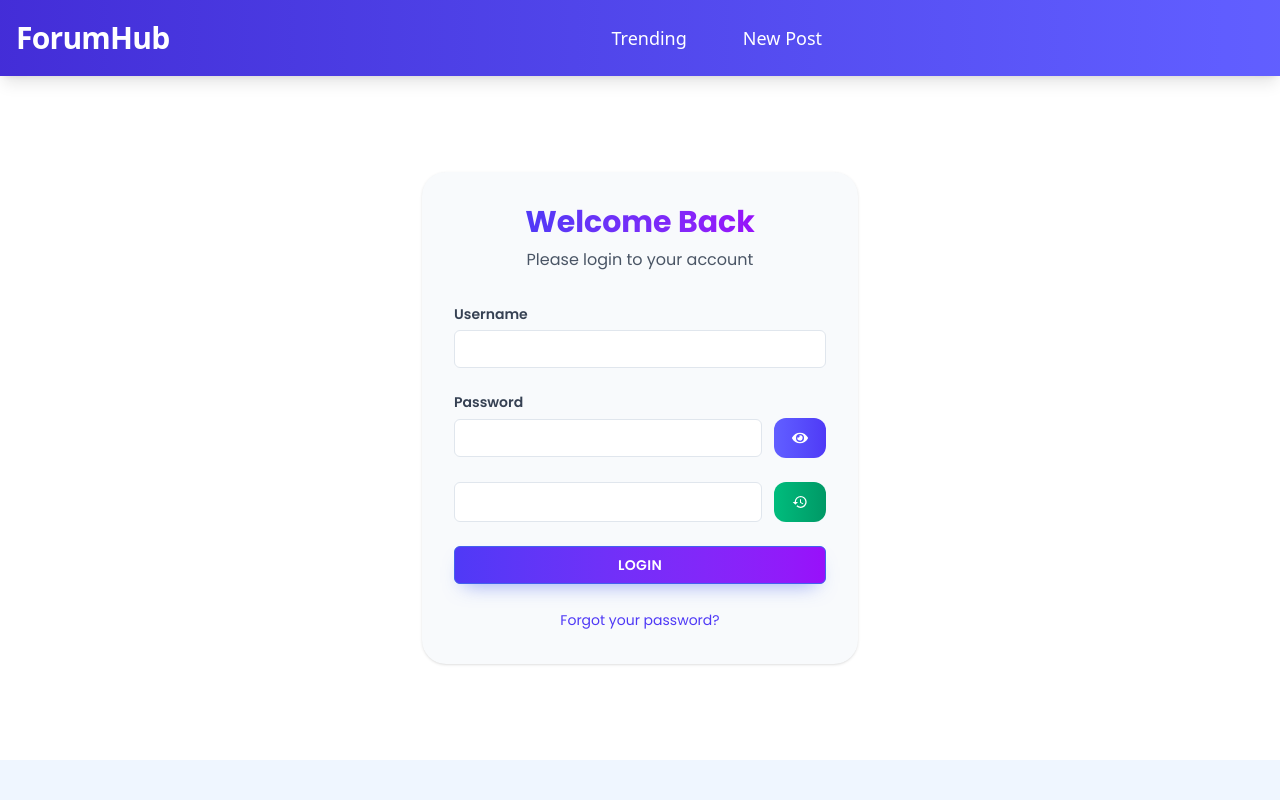
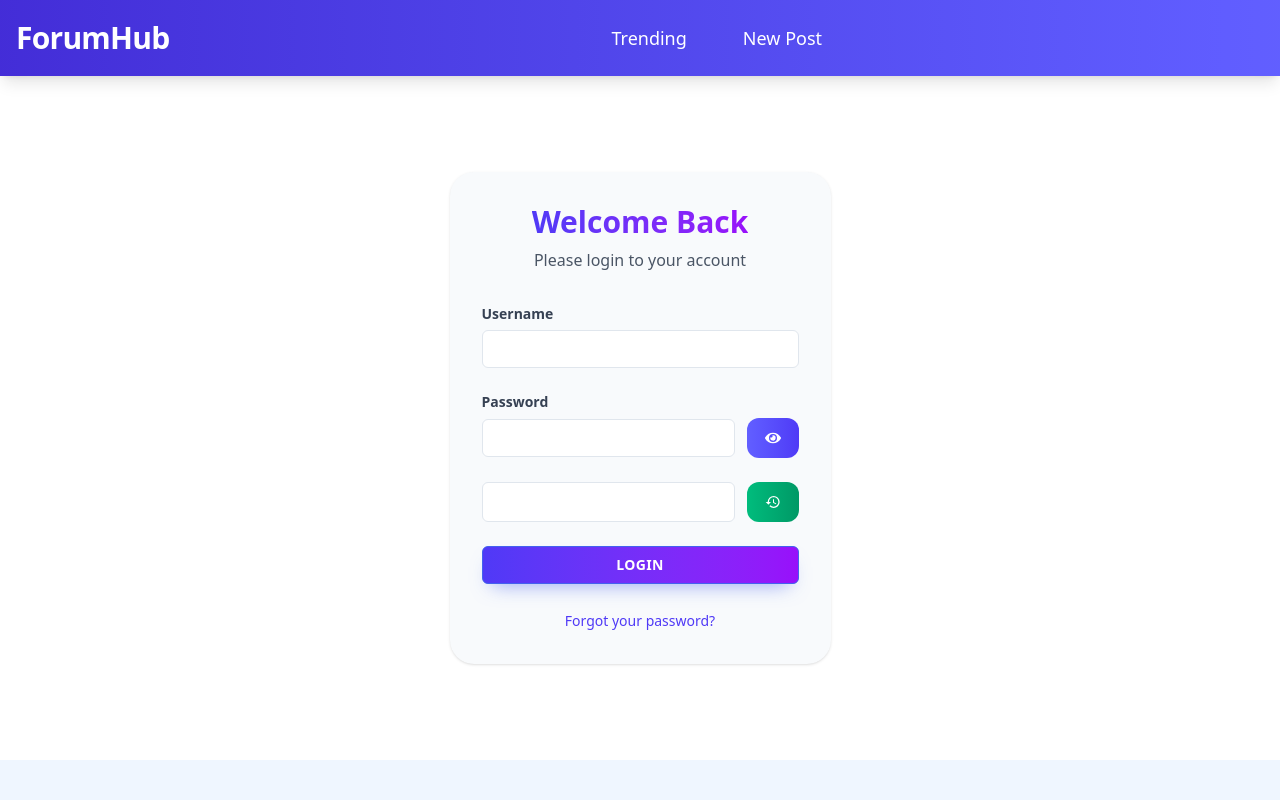
Before and after one commit to solutionAtmoinak/community-forum, a Next.js app: page / in a window 1280 px wide. Shown: the top 800 px of the page. Built offline with nearby package versions, Linux system fonts and the light colour scheme; no server answers.

Commit message:
remove next font

```diff
--- a/src/app/layout.tsx
+++ b/src/app/layout.tsx
@@ -6,9 +6,9 @@ import Footer from "@/components/layout/Footer";
 import Navbar from "@/components/layout/Navbar";
 import type { Metadata } from "next";
 import { ToastContainer } from "react-toastify";
-import { Poppins } from 'next/font/google'
 
-const poppins = Poppins({ weight: ['400', '500', '600', '700', '800'], display: 'swap', fallback: ['sans'] })
+
+
 
 
 export const metadata: Metadata = {
@@ -24,7 +24,6 @@ export default function RootLayout({
   return (
     <html lang="en">
       <body
-        style={poppins.style}
         className={`antialiased mb-[80px] md:mb-0`}
       >
         <Navbar />
```
